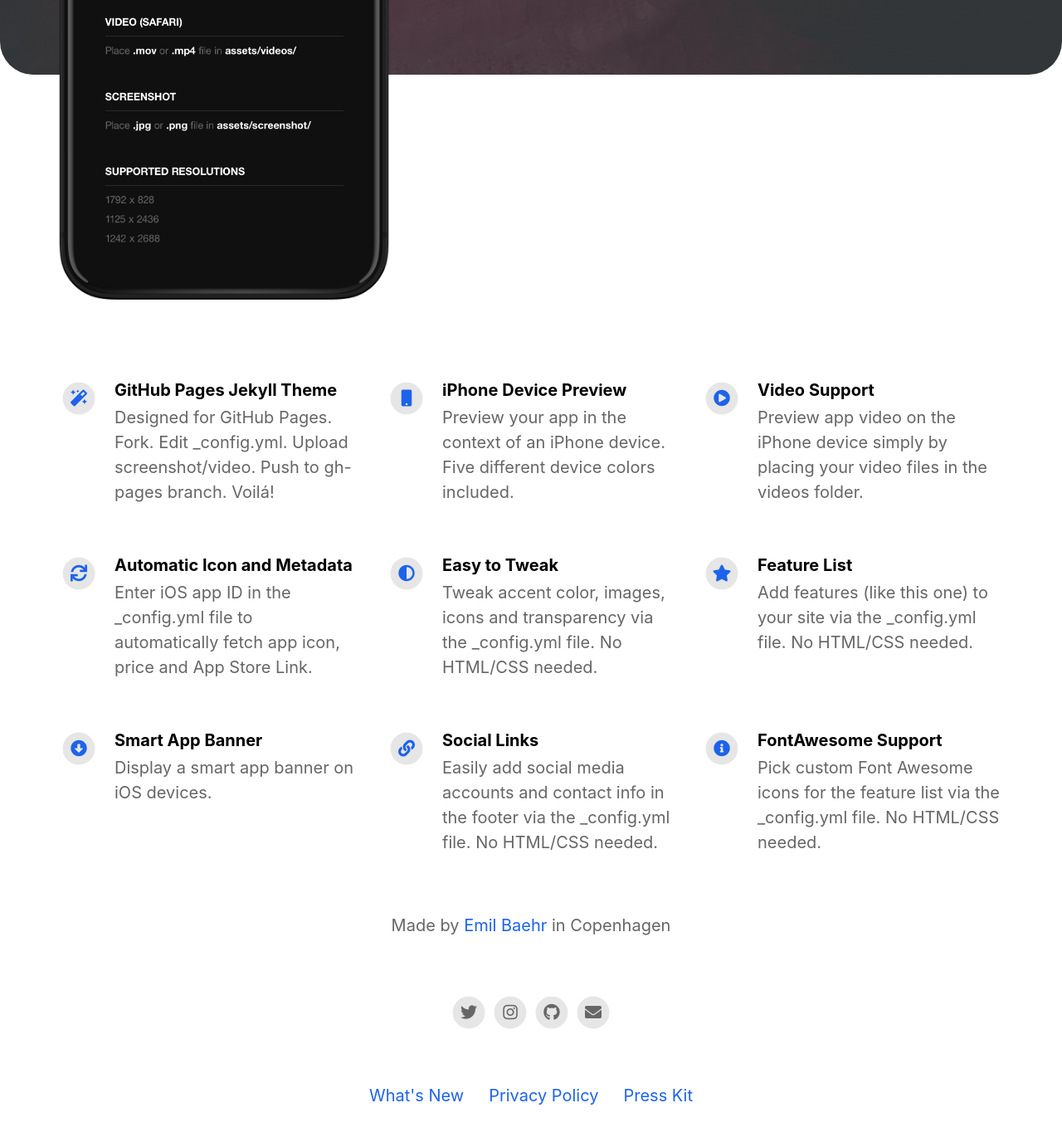
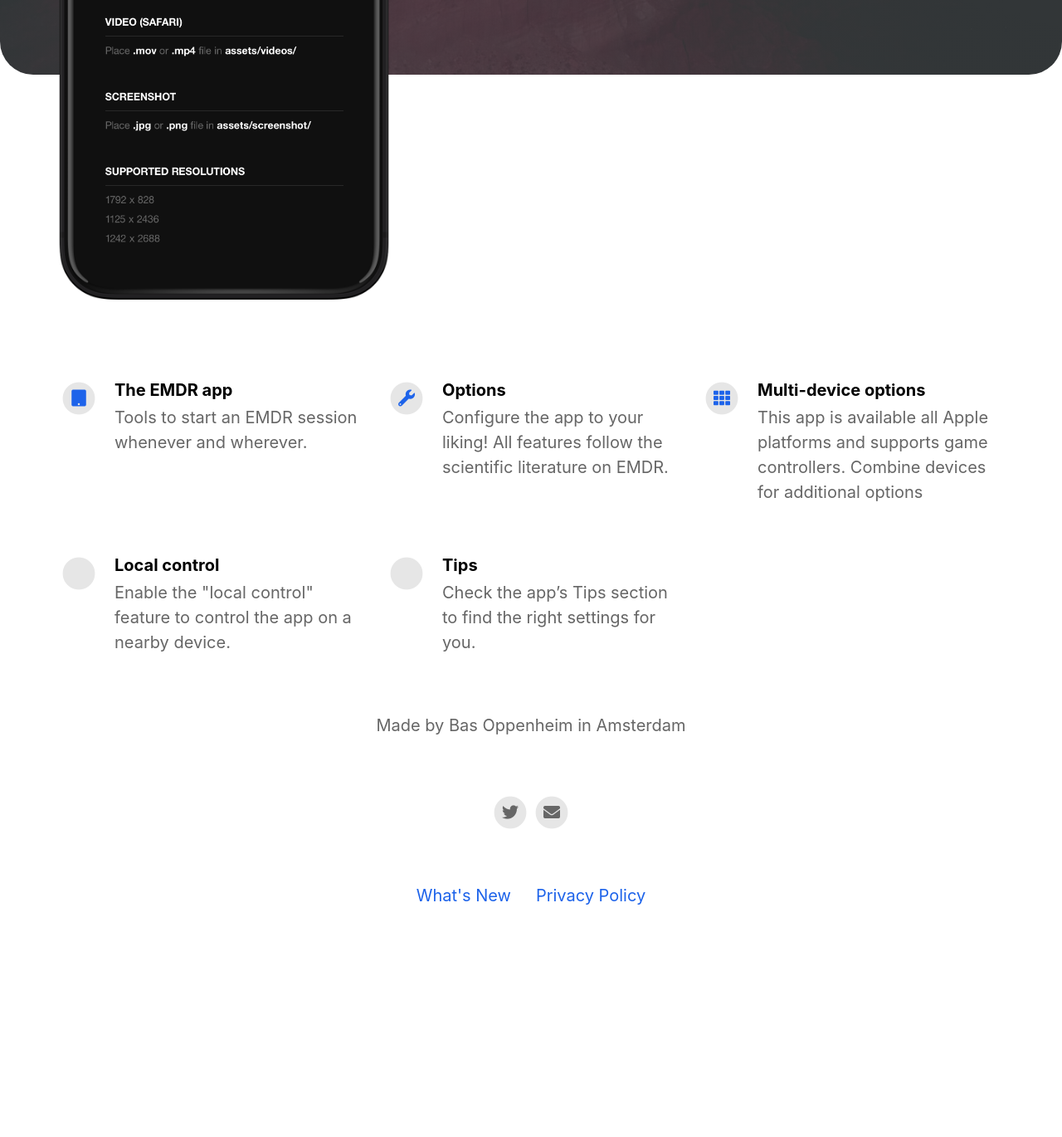
Before and after one commit to BasO/EMDR, a Jekyll site: the page built from index.html, in a window 1280 px wide and 1400 px high, scrolled down 624 px. Shown: the top 1370 px of the window at 83% size. Built offline with Jekyll 4.4.1, drawn with Linux system fonts in a browser that asks for light colours; nearby versions of some CDN libraries; after the commit the page ends 1783 px from its top, so only the background shows below that; some of the changed text lies outside the part shown.

Commit message:
Update _config.yml

```diff
--- a/_config.yml
+++ b/_config.yml
@@ -2,32 +2,32 @@
 page_title                                :                                           # Automatically populates with app name if not set and if iOS app ID is set. Otherwise enter manually.
 
 # App Info
-ios_app_id                                : 1234793120                                # Required. Enter iOS app ID to automatically populate name, price and icons (e.g. 718043190).
+ios_app_id                                : 1572102565                                # Required. Enter iOS app ID to automatically populate name, price and icons (e.g. 718043190).
 ios_app_country                           : us                                        # Required outside USA. Enter 2 letter country code as in https://en.wikipedia.org/wiki/ISO_3166-1_alpha-2
 
 appstore_link                             :                                           # Automatically populates if not set and if iOS app ID is set. Otherwise enter manually.
 playstore_link                            :                                           # Enter Google Play Store URL.
-presskit_download_link                    : https://emilbaehr.com                                          # Enter a link to downloadable file or (e.g. public Dropbox link to a .zip file).
+presskit_download_link                    :                                           # Enter a link to downloadable file or (e.g. public Dropbox link to a .zip file).
                                                                                       # Or upload your press kit file to assets and set path accordingly (e.g. "assets/your_press_kit.zip").
 
 app_icon                                  : # assets/appicon.png                      # Automatically populates if not set and if iOS app ID is set.  Otherwise enter path to icon file manually.
 app_name                                  :                                           # Automatically populates if not set and if iOS app ID is set.  Otherwise enter manually.
 app_price                                 :                                           # Automatically populates if not set and if iOS app ID is set.  Otherwise enter manually.
-app_description                           : Write a short tagline for your app.
+app_description                           : Look • Listen • Feel
 
 enable_smart_app_banner                   : true                                      # Set to true to show a smart app banner at top of page on mobile devices.
 
 
 
 # Information About Yourself
-your_name                                 : Emil Baehr
-your_link                                 : https://emilbaehr.com
-your_city                                 : Copenhagen
-email_address                             : emil.baehr@gmail.com
+your_name                                 : Bas Oppenheim
+your_link                                 :
+your_city                                 : Amsterdam
+email_address                             : emdr@icloud.com
 facebook_username                         :
-instagram_username                        : ebaehr
-twitter_username                          : ebaehr
-github_username                           : emilbaehr
+instagram_username                        :
+twitter_username                          : EMDRapp
+github_username                           :
 youtube_username                          :
 
 
@@ -35,46 +35,25 @@ youtube_username                          :
 # Feature List                            Edit, add or remove features to be presented.
 features                                  :
 
-  - title                                 : GitHub Pages Jekyll Theme
-    description                           : Designed for GitHub Pages. Fork. Edit _config.yml. Upload screenshot/video. Push to gh-pages branch. Voilá!
-    fontawesome_icon_name                 : magic
+  - title                                 : The EMDR app
+    description                           : Tools to start an EMDR session whenever and wherever.
+    fontawesome_icon_name                 : tablet
 
-  - title                                 : iPhone Device Preview
-    description                           : Preview your app in the context of an iPhone device. Five different device colors included.
-    fontawesome_icon_name                 : mobile
+  - title                                 : Options
+    description                           : Configure the app to your liking! All features follow the scientific literature on EMDR.
+    fontawesome_icon_name                 : wrench
 
-  - title                                 : Video Support
-    description                           : Preview app video on the iPhone device simply by placing your video files in the videos folder.
-    fontawesome_icon_name                 : play-circle
+  - title                                 : Multi-device options
+    description                           : This app is available all Apple platforms and supports game controllers. Combine devices for additional options
+    fontawesome_icon_name                 : th
 
-  - title                                 : Automatic Icon and Metadata
-    description                           : Enter iOS app ID in the _config.yml file to automatically fetch app icon, price and App Store Link.
-    fontawesome_icon_name                 : sync
+  - title                                 : Local control
+    description                           : Enable the "local control" feature to control the app on a nearby device.
+    fontawesome_icon_name                 : feed
 
-  - title                                 : Easy to Tweak
-    description                           : Tweak accent color, images, icons and transparency via the _config.yml file. No HTML/CSS needed.
-    fontawesome_icon_name                 : adjust
-
-  - title                                 : Feature List
-    description                           : Add features (like this one) to your site via the _config.yml file. No HTML/CSS needed.
-    fontawesome_icon_name                 : star
-
-  - title                                 : Smart App Banner
-    description                           : Display a smart app banner on iOS devices.
-    fontawesome_icon_name                 : arrow-alt-circle-down
-
-  - title                                 : Social Links
-    description                           : Easily add social media accounts and contact info in the footer via the _config.yml file. No HTML/CSS needed.
-    fontawesome_icon_name                 : link
-
-  - title                                 : FontAwesome Support
-    description                           : Pick custom Font Awesome icons for the feature list via the _config.yml file. No HTML/CSS needed.
-    fontawesome_icon_name                 : info-circle
-
-  - title                                 : # New Feature Title
-    description                           : # New Feature Description
-    fontawesome_icon_name                 : # Enter Font Awesome icon name (e.g. star). Find icons on fontawesome.com/icons.
-
+  - title                                 : Tips
+    description                           : Check the app’s Tips section to find the right settings for you.
+    fontawesome_icon_name                 : lightbulb-o
 
 
 # Theme Settings
```
